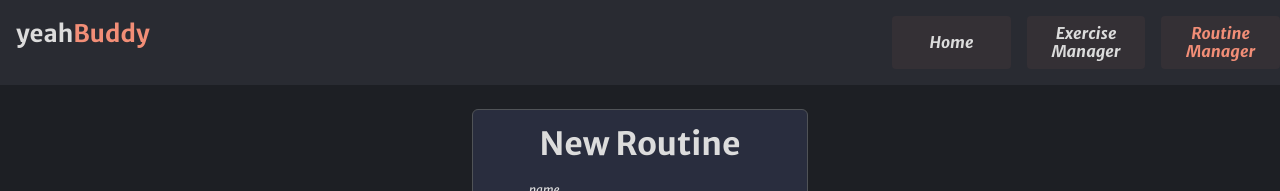
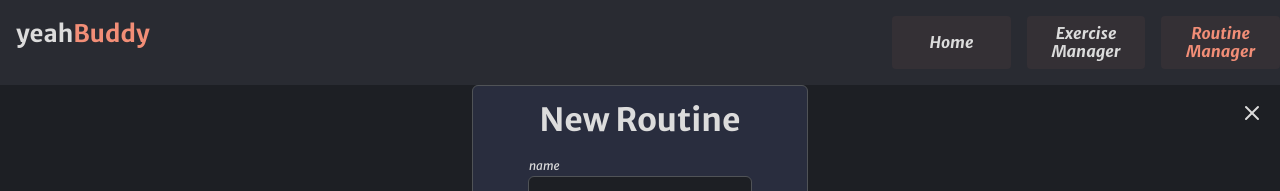
Before and after one commit to Juanfec4/yeah-buddy, a React (Vite) app: page /routines/add in a window 1280 px wide. Shown: the top 191 px of the page. Built offline with nearby package versions, Linux system fonts and the light colour scheme; no server answers.

Commit message:
Added: exit button.

```diff
--- /dev/null
+++ b/src/components/ui/buttons/exitButton/index.jsx
@@ -0,0 +1,6 @@
+import closeIcon from "../../../../assets/icons/x.svg";
+import "./styles.scss";
+const ExitButton = ({ handleClick, innerClass }) => {
+  return <img src={closeIcon} alt="Close" className={innerClass} onClick={handleClick} />;
+};
+export default ExitButton;
--- /dev/null
+++ b/src/components/ui/buttons/exitButton/styles.scss
@@ -0,0 +1,27 @@
+@use "../../../../styles/partials/colors" as *;
+@use "../../../../styles/partials/variables" as *;
+
+.exit {
+  position: absolute;
+  right: $padding-sm;
+  top: $padding-sm;
+  z-index: 10;
+  &:hover {
+    cursor: pointer;
+  }
+  &__edit-routine {
+    @extend .exit;
+  }
+  &__add-routine {
+    @extend .exit;
+  }
+  &__edit-exercise {
+    @extend .exit;
+  }
+  &__add-exercise {
+    @extend .exit;
+  }
+  &__exercise-gallery {
+    @extend .exit;
+  }
+}
--- a/src/components/ui/inputs/tableInput/styles.scss
+++ b/src/components/ui/inputs/tableInput/styles.scss
@@ -1,5 +1,6 @@
 @use "../../../../styles/partials/colors" as *;
 @use "../../../../styles/partials/variables" as *;
+@use "../../../../styles/partials/responsive" as *;
 
 .table {
   &__input {
@@ -13,6 +14,9 @@
     min-height: $input-min-height-sm;
     max-width: $input-max-width-sm;
     width: $input-width;
+    @include sm {
+      margin: 0 calc($margin-sm / 42);
+    }
     &::placeholder {
       font-style: italic;
       color: rgba($white, 0.75);
--- a/src/components/ui/misc/listPopUp/index.jsx
+++ b/src/components/ui/misc/listPopUp/index.jsx
@@ -1,9 +1,11 @@
 import ExerciseList from "../../../exerciseList";
+import ExitButton from "../../buttons/exitButton";
 
 import "./styles.scss";
 const ListPopUp = ({ elementList, handleClose, handleAddExerciseToRoutine }) => {
   return (
     <div className="pop-up__box">
+      <ExitButton innerClass={"exit__exercise-gallery"} handleClick={handleClose} />
       <h1 className="pop-up__title">Exercise Gallery</h1>
       <div className="pop-up__container">
         <ExerciseList exercises={elementList} handleAddClick={handleAddExerciseToRoutine} />
--- a/src/pages/addExercise/index.jsx
+++ b/src/pages/addExercise/index.jsx
@@ -1,17 +1,23 @@
 import EditExercise from "../../components/ui/forms/editExercise";
 import useStore from "../../store/useStore";
 import { useEffect } from "react";
-
+import { useNavigate } from "react-router-dom";
 import "./styles.scss";
+import ExitButton from "../../components/ui/buttons/exitButton";
 const AddExercisePage = () => {
   const { fetchCategories, fetchBodyParts, categories, bodyParts } = useStore((state) => state);
+  const navigate = useNavigate();
   useEffect(() => {
     fetchBodyParts();
     fetchCategories();
   }, []);
 
+  const handleExit = () => {
+    navigate("../exercises");
+  };
   return (
     <div className="add-exercise">
+      <ExitButton innerClass={"exit__add-routine"} handleClick={handleExit} />
       <h1 className="add-exercise__heading">Create new exercise</h1>
       <EditExercise
         categories={categories.data}
--- a/src/pages/addExercise/styles.scss
+++ b/src/pages/addExercise/styles.scss
@@ -8,6 +8,7 @@
   height: 100vh;
   gap: $margin-lg;
   padding: $padding-lg;
+  position: relative;
   &__heading {
     text-align: center;
   }
--- a/src/pages/addRoutine/index.jsx
+++ b/src/pages/addRoutine/index.jsx
@@ -1,16 +1,23 @@
 import "./styles.scss";
 import { useEffect } from "react";
 import useStore from "../../store/useStore";
-
+import { useNavigate } from "react-router-dom";
 import EditRoutine from "../../components/ui/forms/editRoutine";
+import ExitButton from "../../components/ui/buttons/exitButton";
 const AddRoutinePage = () => {
   const fetchExercises = useStore((state) => state.fetchExercises);
+  const navigate = useNavigate();
   useEffect(() => {
     fetchExercises();
   }, []);
 
+  const handleExit = () => {
+    navigate("../routines");
+  };
+
   return (
     <div className="content">
+      <ExitButton innerClass={"exit__add-routine"} handleClick={handleExit} />
       <EditRoutine />
     </div>
   );
--- a/src/pages/addRoutine/styles.scss
+++ b/src/pages/addRoutine/styles.scss
@@ -2,6 +2,6 @@
 @use "../../styles/partials/variables" as *;
 
 .content {
-  padding: $padding-lg;
+  position: relative;
   background-color: $dark-jungle-green;
 }
--- a/src/pages/editExercise/index.jsx
+++ b/src/pages/editExercise/index.jsx
@@ -1,12 +1,14 @@
-import { useLocation } from "react-router-dom";
+import { useLocation, useNavigate } from "react-router-dom";
 import EditExercise from "../../components/ui/forms/editExercise";
 import { useEffect } from "react";
 import useStore from "../../store/useStore";
 
 import "./styles.scss";
+import ExitButton from "../../components/ui/buttons/exitButton";
 const EditExercisePage = () => {
   const { fetchCategories, fetchBodyParts, categories, bodyParts } = useStore((state) => state);
   const location = useLocation();
+  const navigate = useNavigate();
   const exercise = location?.state?.exercise;
 
   useEffect(() => {
@@ -14,8 +16,13 @@ const EditExercisePage = () => {
     fetchCategories();
   }, []);
 
+  const handleExit = () => {
+    navigate("../exercises");
+  };
+
   return (
     <div className="edit-exercise">
+      <ExitButton innerClass={"exit__edit-exercise"} handleClick={handleExit} />
       <h1 className="edit-exercise__heading">Edit {exercise.name}</h1>
       {exercise ? (
         <EditExercise
--- a/src/pages/editExercise/styles.scss
+++ b/src/pages/editExercise/styles.scss
@@ -8,6 +8,7 @@
   height: 100vh;
   gap: $margin-lg;
   padding: $padding-lg;
+  position: relative;
   &__heading {
     text-align: center;
   }
--- a/src/pages/editRoutine/index.jsx
+++ b/src/pages/editRoutine/index.jsx
@@ -1,18 +1,26 @@
 import "./styles.scss";
-import { useLocation } from "react-router-dom";
+import { useLocation, useNavigate } from "react-router-dom";
 import { useEffect } from "react";
 import useStore from "../../store/useStore";
 import EditRoutine from "../../components/ui/forms/editRoutine";
+import ExitButton from "../../components/ui/buttons/exitButton";
 const EditRoutinePage = () => {
   const fetchExercises = useStore((state) => state.fetchExercises);
+  const navigate = useNavigate();
+  const location = useLocation();
+  const routine = location?.state?.routine;
+
   useEffect(() => {
     fetchExercises();
   }, []);
-  const location = useLocation();
-  const routine = location?.state?.routine;
 
+  const handleExit = () => {
+    console.log("clicked");
+    navigate("../routines");
+  };
   return (
     <div className="content">
+      <ExitButton innerClass={"exit__edit-routine"} handleClick={handleExit} />
       <EditRoutine targetRoutine={routine} />
     </div>
   );
```
